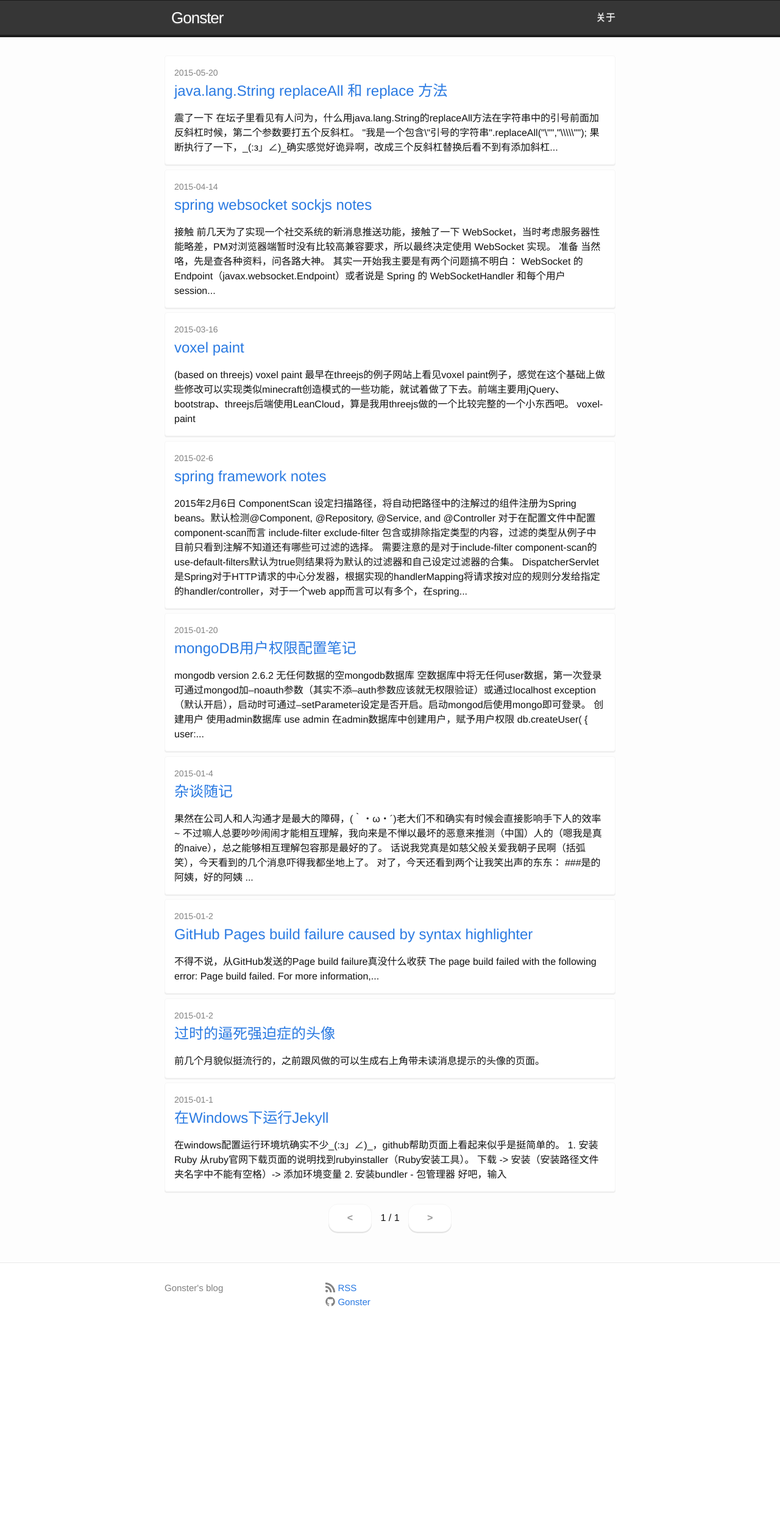
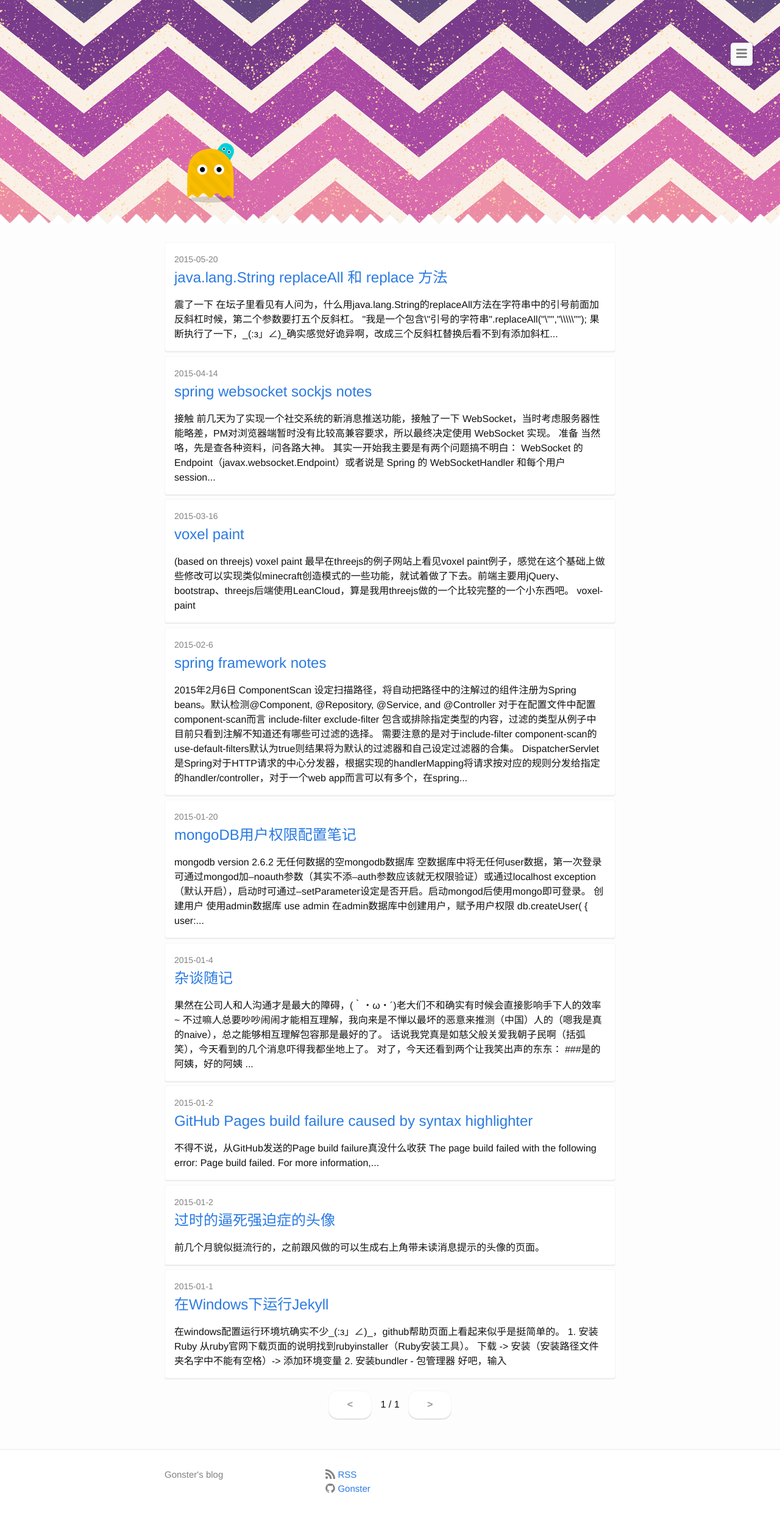
Before and after one commit to Gonster/Gonster.github.io, a Jekyll site: the page built from index.html, in a window 1280 px wide. Shown: the whole page at 61% size. Built offline with Jekyll 4.4.1, drawn with Linux system fonts in a browser that asks for light colours; the list of posts is cut into pages by our own code; comment, search, counter and statistics services are not loaded; before the commit the page ends 2206 px from its top, so only the background shows below that.

Commit message:
tweak theme

```diff
--- a/_config.yml
+++ b/_config.yml
@@ -9,4 +9,4 @@ paginate_path: "/page:num/"
 
 # Build settings
 markdown: kramdown
-# highlighter: Rouge
+highlighter: Rouge
--- a/_includes/header.html
+++ b/_includes/header.html
@@ -2,7 +2,7 @@
 
   <div class="wrapper">
 
-    <a class="site-title" href="{{ site.baseurl }}/">{{ site.title }}</a>
+    <a class="site-title" href="{{ site.baseurl }}/"><img src="/Gonster-transparent.png"></a>
 
     <nav class="site-nav">
       <a href="#" class="menu-icon">
@@ -23,5 +23,5 @@
     </nav>
 
   </div>
-
+  <div class="zigzag"></div>
 </header>
--- a/_sass/_base.scss
+++ b/_sass/_base.scss
@@ -24,7 +24,7 @@ html,body {
     line-height: $base-line-height;
     font-weight: 300;
     color: $text-color;
-    background-color: $background-color url('/img/bg.jpg');
+    background: $background-color url('/img/static/bg.jpg');
     -webkit-text-size-adjust: 100%;
 }
 
--- a/_sass/_layout.scss
+++ b/_sass/_layout.scss
@@ -2,13 +2,22 @@
  * Site header
  */
 .site-header {
-    background-color: $grey-color-dark;
-    border-bottom: 4px solid $grey-color-pitch;
-    border-top: 1px solid $grey-color-pitch;
-    min-height: 56px;
+    background-color: rgba(255,255,255,0.1);
+    /*border-bottom: 4px solid $grey-color-pitch;*/
+    /*border-top: 1px solid $grey-color-pitch;*/
+    min-height: 356px;
 
     // Positioning context for the mobile navigation icon
     position: relative;
+    .wrapper {
+        padding-top: 223px;
+       /*background-color: rgba(255,255,255,1); */
+    }
+}
+
+.zigzag {
+    height: 16px;
+    background: url("/img/static/zigzag.png");
 }
 
 .site-title {
@@ -18,39 +27,49 @@
     margin-bottom: 0;
     padding: 0 10px 0 10px;
     float: left;
-    border-left: 1px solid $grey-color-dark;
-    border-right: 1px solid $grey-color-dark;
+    /*border-left: 1px solid $grey-color-dark; */
+    /*border-right: 1px solid $grey-color-dark; */
     transition: text-shadow 0.5s, background-color 0.5s, border 0.5s;
 
     &,
     &:visited{
         color: $nav-font-color;
-        text-shadow: 0 2px 0 rgba(255, 255, 255, .1);
+        text-shadow: 0 2px 0 rgba(0, 0, 0, .5);
     }
     &:hover {
-        text-shadow: 0 2px 0 rgba(255, 255, 255, .4);
-        background-color: lighten($grey-color-pitch, 4%);
-        border-left: 1px solid lighten($grey-color-pitch, 2%);
-        border-right: 1px solid lighten($grey-color-pitch, 2%);
+        text-shadow: 0 2px 0 rgba(0, 0, 0, .7);
+        /*background-color: lighten($grey-color-pitch, 4%); */
+        /*border-left: 1px solid lighten($grey-color-pitch, 2%); */
+        /*border-right: 1px solid lighten($grey-color-pitch, 2%); */
+    }
+
+    img {
+        transition: margin 0.5s;
+        width: 128px;
+        height: 128px;
+        &:hover {
+            margin-left: 4px;
+        }
     }
 }
 
 .site-nav {
+    box-shadow: 1px 0 3px rgba(0,0,0,.3);
     float: right;
     line-height: 56px;
-
+    margin-top: 30px;
     .menu-icon {
         display: none;
     }
 
     .page-link {
-        color: $nav-font-color;
+        color: $grey-color;
         line-height: $base-line-height;
-        text-shadow: 0 1px 0 rgba(255, 255, 255, .4);
+        text-shadow: 0 1px 0 rgba(0, 0, 0, .7);
         transition: text-shadow 0.5s;
        &:hover {
             text-decoration: none;
-            text-shadow: 0 0 6px rgba(255, 255, 255, 0.8);
+            text-shadow: 0 0 2px rgba(0, 0, 0, 0.8);
         }
         // Gaps between nav items, but not on the first one
         &:not(:first-child) {
@@ -58,13 +77,13 @@
         }
     }
 
-    @include media-query($on-palm) {
-        color: $text-color;
+    /*@include media-query($on-palm) {        */
+        color: $grey-color;
         position: absolute;
-        top: 9px;
-        right: 30px;
-        background-color: $nav-color;
-        border-bottom: 2px solid $grey-color-pitch;
+        top: 40px;
+        right: 45px;
+        background-color: $grey-color-bright;
+        border-bottom: 2px solid $grey-color-light;
         border-radius: 5px;
         text-align: right;
 
@@ -82,7 +101,7 @@
                 height: 15px;
 
                 path {
-                    fill: $nav-font-color;
+                    fill: $grey-color;
                 }
             }
         }
@@ -101,7 +120,11 @@
             display: block;
             padding: 5px 10px;
         }
-    }
+        @include media-query($on-palm) {
+            margin-top: 45px;
+            top: auto;
+        }
+    /*}*/
 }
 
 
@@ -112,6 +135,7 @@
 .site-footer {
     border-top: 1px solid $grey-color-light;
     padding: $spacing-unit 0;
+    background-color: rgba(255,255,255,1);
 }
 
 .site-footer .user-name {
--- a/css/main.scss
+++ b/css/main.scss
@@ -24,7 +24,7 @@ $grey-color-bright: lighten($grey-color, 47%);
 $grey-color-light: lighten($grey-color, 40%);
 $grey-color-dark:  darken($grey-color, 30%);
 $grey-color-pitch:  darken($grey-color, 40%);
-$nav-font-color:  #FFF;
+$nav-font-color:  #eee;
 $nav-color:  darken($grey-color, 20%);
 
 $on-palm:          600px;
```
Also changed, not shown: Gonster-128.png (added), Gonster-transparent.png (added), img/static/zigzag.png (added).
